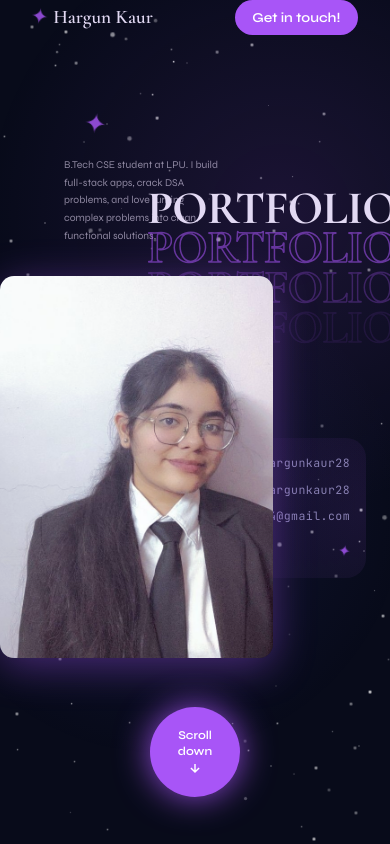
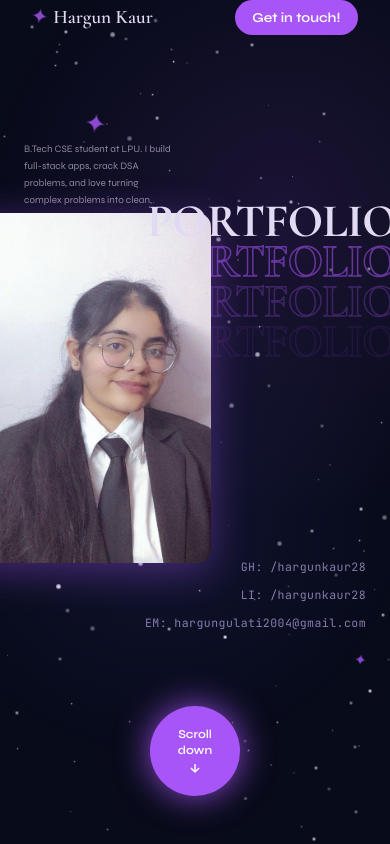
Before and after one commit to hargunkaur28/portfolio, a React (Vite) app in the folder client/: page / in a window 390 px wide. Shown: the top 844 px of the page. Built offline with nearby package versions, Linux system fonts and the light colour scheme.

Commit message:
Fixed mobile hero stacking: switched to absolute positioning for stable layout

```diff
--- a/client/src/index.css
+++ b/client/src/index.css
@@ -421,31 +421,33 @@ body {
 
   /* Hero Mobile Adjustments */
   .hero-container {
-    padding-top: 140px !important;
-    display: flex !important;
-    flex-direction: column !important;
-    align-items: flex-start !important; /* Align everything towards the left */
-    text-align: left !important;
+    padding-top: 0 !important;
+    display: block !important;
+    min-height: 80vh !important;
+    position: relative !important;
   }
 
   .hero-tagline {
-    position: relative !important;
-    left: 2rem !important;
-    top: auto !important;
-    margin: 1rem 0 0 0 !important;
-    max-width: 160px !important;
+    position: absolute !important;
+    left: 1.5rem !important;
+    top: 20% !important;
+    margin: 0 !important;
+    max-width: 150px !important;
     text-align: left !important;
-    font-size: 0.65rem !important;
+    font-size: 0.62rem !important;
+    z-index: 5 !important;
   }
 
   .hero-title-bg, .hero-title-fg {
     position: absolute !important;
     left: auto !important;
-    right: -10% !important; /* Anchor to the right side */
-    top: 38% !important;
+    right: -10% !important;
+    top: 40% !important;
     transform: translateY(-50%) !important;
-    width: auto !important;
-    white-space: nowrap !important;
+    width: 100% !important;
+    display: flex !important;
+    flex-direction: column !important;
+    align-items: flex-end !important;
   }
 
   .hero-title-bg { z-index: 1 !important; }
@@ -458,27 +460,28 @@ body {
   }
 
   .hero-portrait {
-    position: relative !important;
-    left: -2rem !important; /* Pull slightly off-screen/left like the mockup */
-    top: auto !important;
-    margin: 2rem 0 3rem 0 !important;
-    width: clamp(240px, 70vw, 300px) !important;
+    position: absolute !important;
+    left: -10% !important;
+    top: 55% !important;
+    transform: translateY(-50%) !important;
+    margin: 0 !important;
+    width: 250px !important;
     z-index: 10 !important;
   }
 
   .hero-socials {
     position: absolute !important;
     right: 1.5rem !important;
-    top: 62% !important; /* Position below titles */
+    bottom: 5% !important;
+    top: auto !important;
     transform: none !important;
     flex-direction: column !important;
     align-items: flex-end !important;
-    gap: 0.5rem !important;
+    gap: 0.6rem !important;
     text-align: right !important;
     width: auto !important;
-    background: radial-gradient(circle at right, rgba(168,85,247,0.1), transparent 70%);
-    padding: 1rem;
-    border-radius: 20px;
+    background: none !important;
+    padding: 0 !important;
   }
 
   /* Timeline fixes */
```
